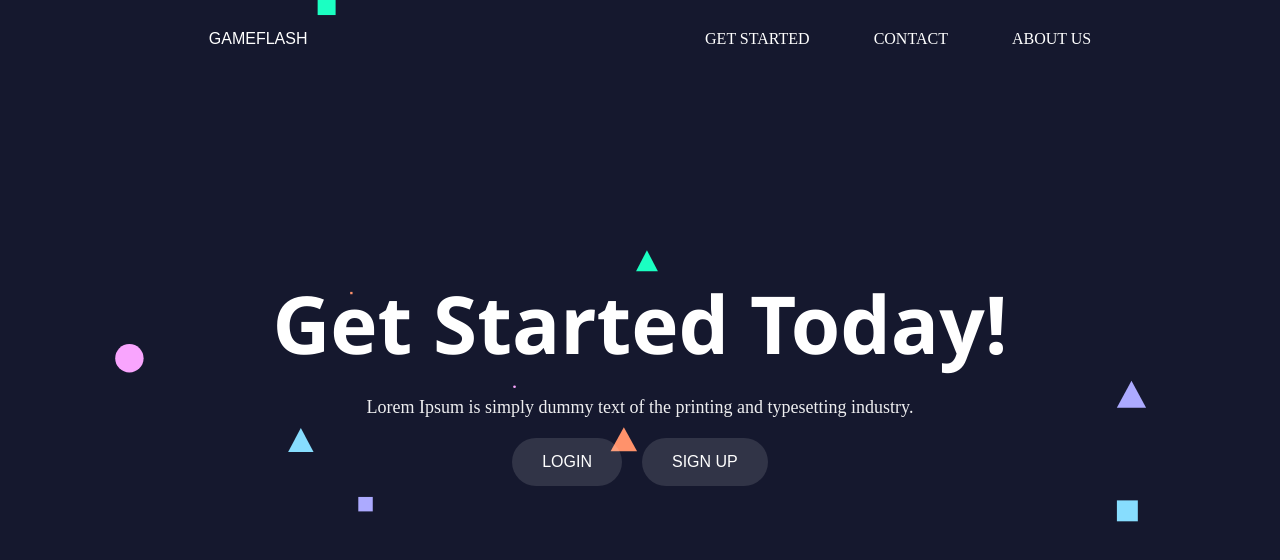
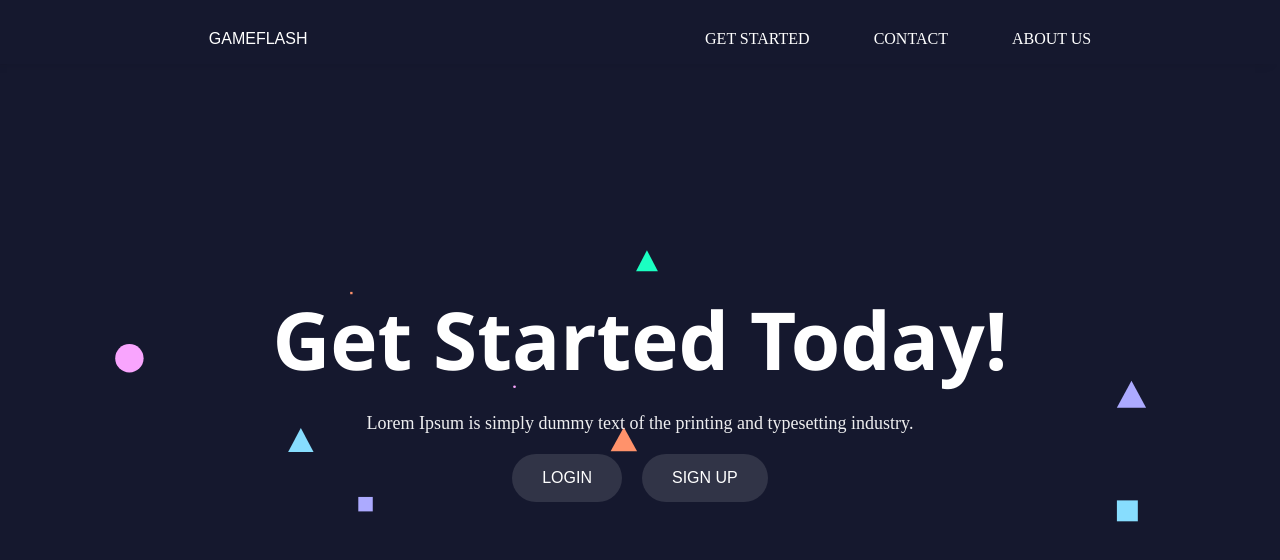
Before and after one commit to nicktail42/firstproject, a plain HTML site: page index.html in a window 1280 px wide. Drawn offline with Linux system fonts and the light colour scheme.

Commit message:
Update index.html

```diff
--- a/index.html
+++ b/index.html
@@ -53,6 +53,9 @@
             display: flex;
             justify-content: space-around;
             margin-bottom: 10rem;
+            background-color:#15182e ;
+            padding-bottom: 1rem;
+            box-shadow: -10px 0 10px rgba(0, 0, 0,0.1);
         }
         .heading nav a{
             text-decoration: none;
```
